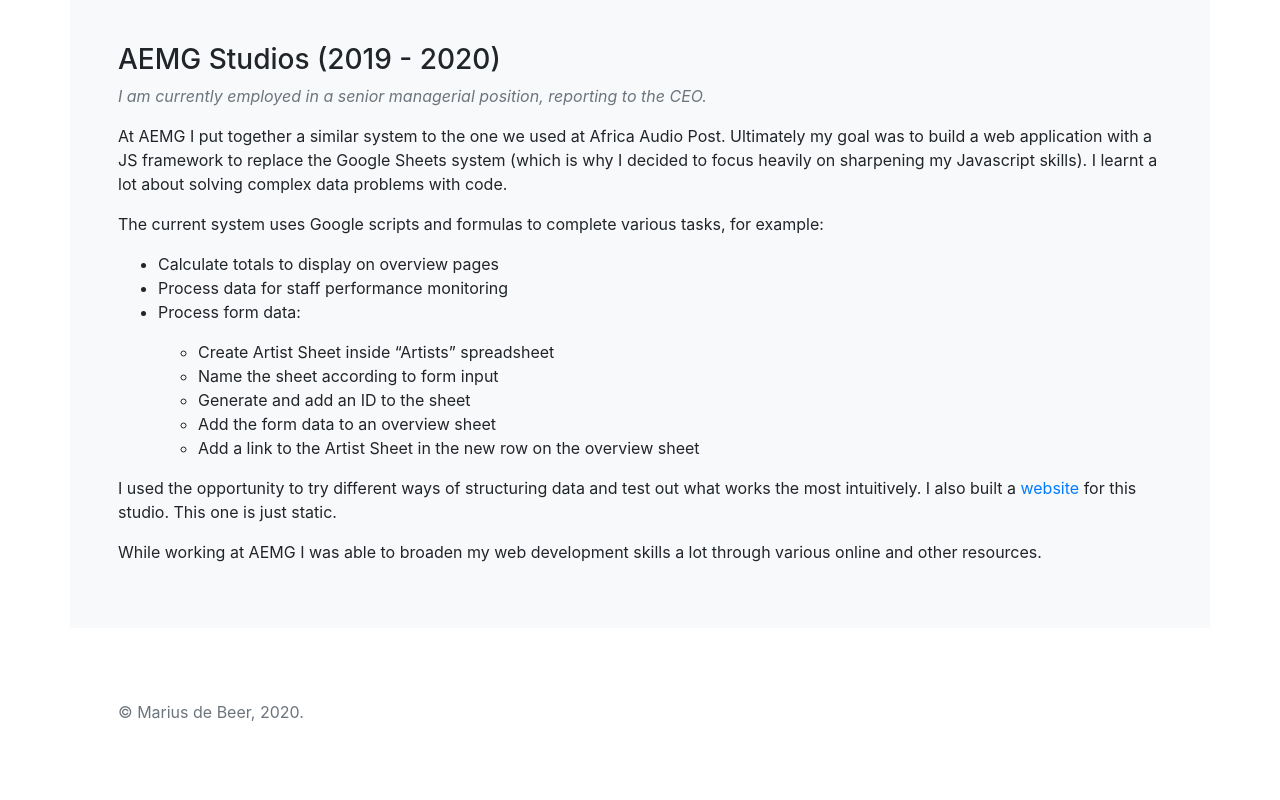
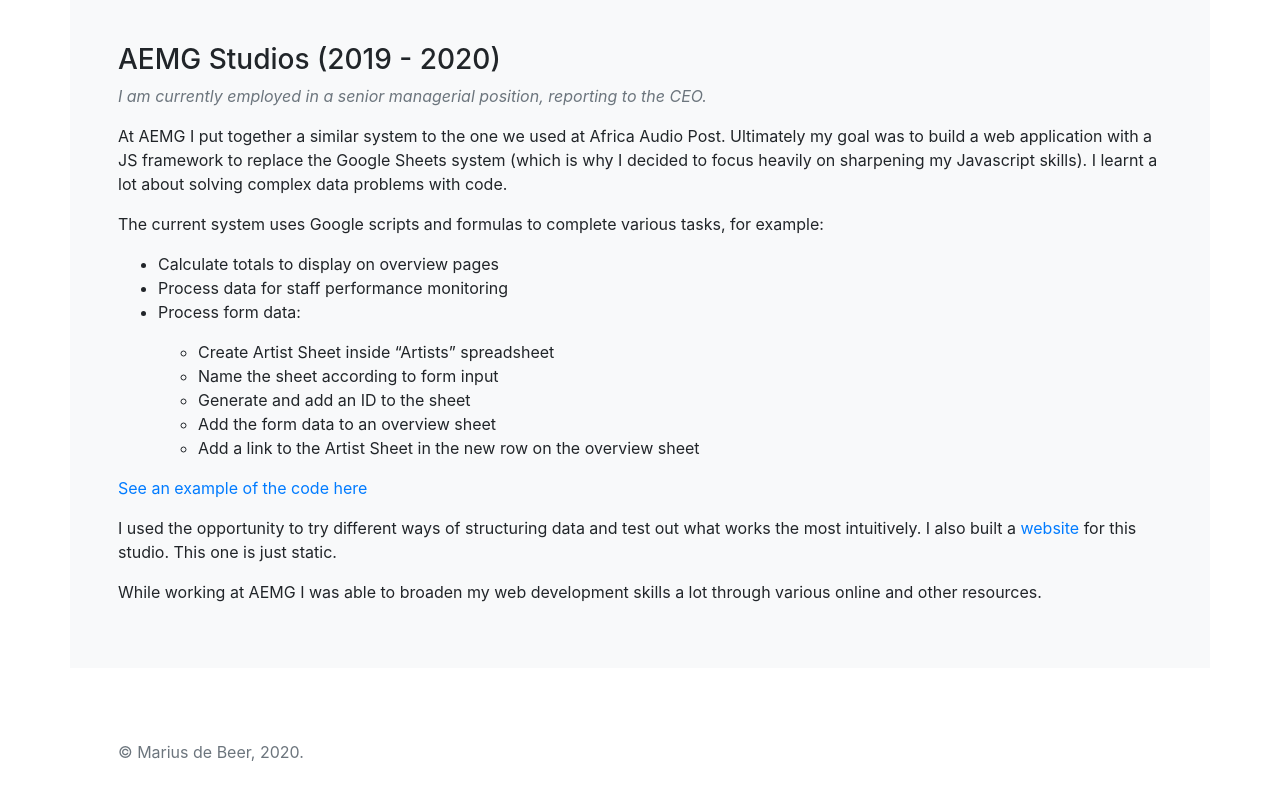
Before and after one commit to mjdebeer/marius-cv, an Angular app: page / in a window 1280 px wide. Shown: the part 2303-3103 px from the top of the page. Built offline with nearby package versions, Linux system fonts and the light colour scheme.

Commit message:
Some final tweaks

```diff
--- a/src/app/body/body.component.html
+++ b/src/app/body/body.component.html
@@ -52,6 +52,7 @@
       </ul>
     </li>
   </ul>
+  <p><a target="blank" href="https://gist.github.com/mjdebeer/ac3afa3340cd71ff7153530390e3c595">See an example of the code here</a></p>
   <p>I used the opportunity to try different ways of structuring data and test out what works the most intuitively. I also built a   <a href="http://aemg.africa/aemgweb/">website </a>for this studio. This one is just static.</p>
   <p>While working at AEMG I was able to broaden my web development skills a lot through various online and other resources. </p>
 </div>
```
